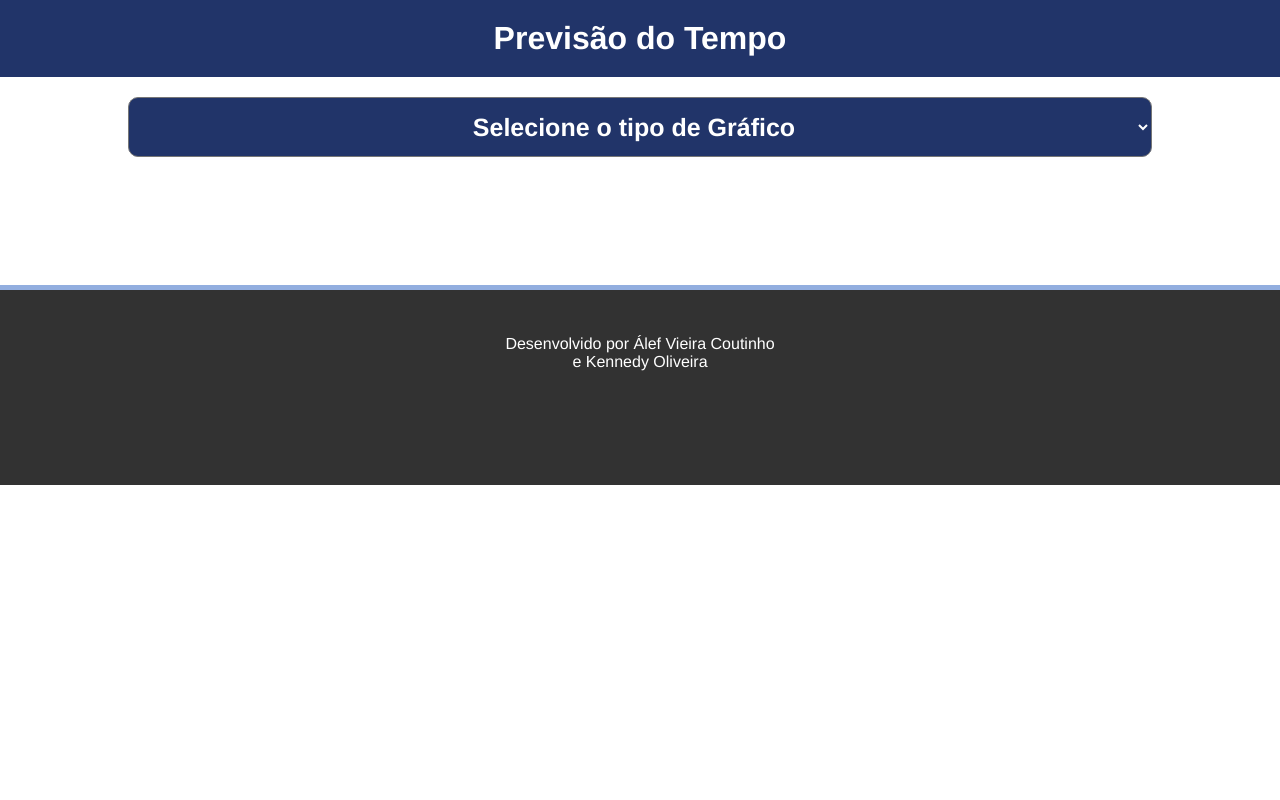
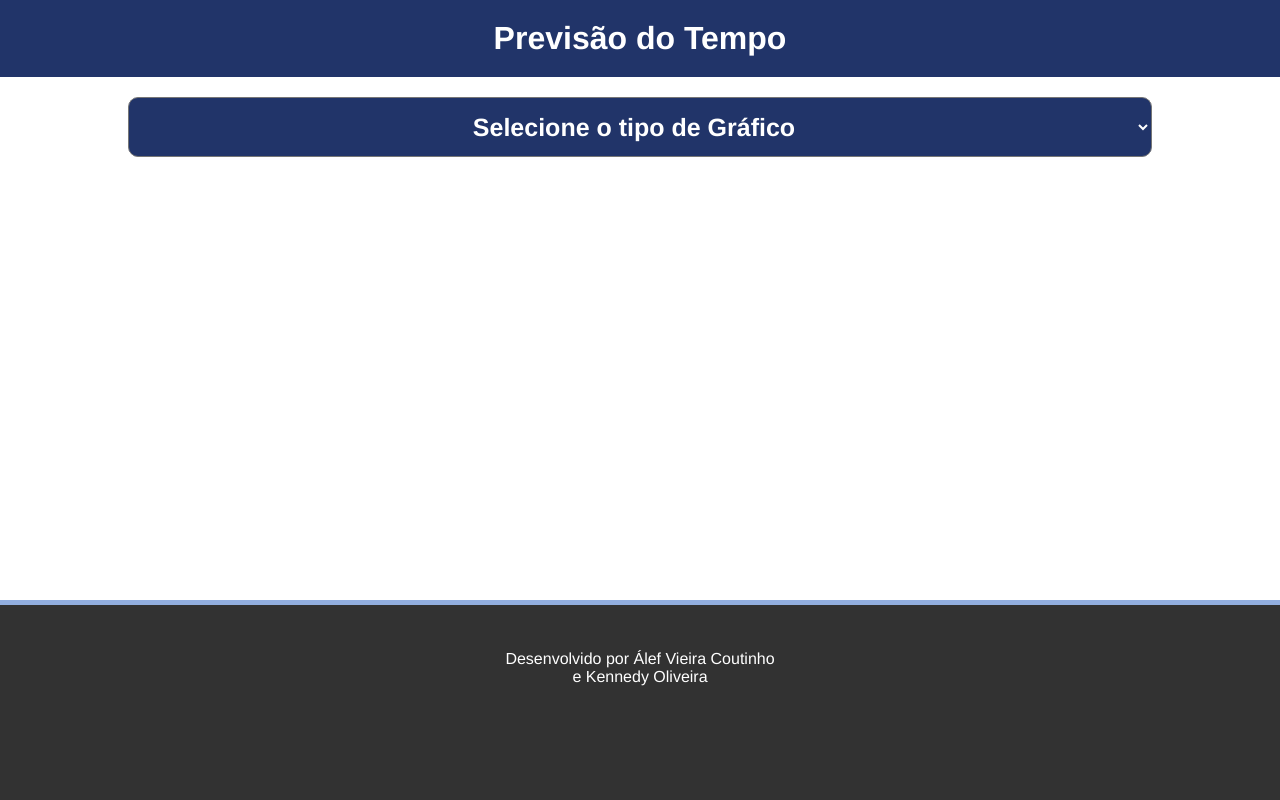
Before and after one commit to alefvieira/Projeto_de_Previsao_do_Tempo, a Flask app: template templates/secao_graficos.html in a window 1280 px wide. Run offline with Flask 2, Linux system fonts and the light colour scheme; the template is opened without the code that fills it, so the values that code supplies are empty.

Commit message:
correção do footer, colocando no final da pagina

```diff
--- a/app.py
+++ b/app.py
@@ -2,7 +2,7 @@ from flask import Flask, render_template, request
 import comandos_BD
 import requests
 app = Flask(__name__)
-
+import requests
 
 @app.route('/')
 def index():
--- a/static/css/style.css
+++ b/static/css/style.css
@@ -7,6 +7,11 @@
 html,body{
     height: 100%;
 }
+body{
+    display: flex;
+    flex-direction: column;
+}
+
 .container{
     padding: 10px 15% ;
 
@@ -103,8 +108,12 @@ h2.regiao_capitais{
     text-align: center;
     padding: 50px 0 ;
 }
+main{
+    flex: 1 0 auto;
+}
 /* rodapé */
 footer{
+    flex-shrink: 0;
     width: 100%;
     height: 200px;
     font-weight: 300;
@@ -145,6 +154,7 @@ footer.container{
     margin-top: 10%;
 }
 #select_grafic{
+    margin-bottom: 20px;
     text-decoration: none;
     background-color: #213469;
     color: white;
--- a/templates/secao_graficos.html
+++ b/templates/secao_graficos.html
@@ -12,7 +12,8 @@
 <body class="cor-fundo">
 
     <header class="container" ><h1><a href="/">Previsão do Tempo</a></h1></header>
-    <section class="sec_um">
+    <main>
+        <section class="sec_um">
             <select name="Selecao_graficos" id="select_grafic">
                 <option  value="0">Selecione o tipo de Gráfico</option>
                 <!-- <option  value="pressao">Pressão</option> -->
@@ -21,10 +22,11 @@
                 <!-- <option  value="vento_dir">Venta Dir</option>
                 <option  value="vento_int">Vento Int</option> -->
             </select>
-    </section>
-    <!-- SEÇÃO QUE VAI FICAR AS IMAGENS -->
-    <section class="sec_dois">
-    </section>
+        </section>
+        <!-- SEÇÃO QUE VAI FICAR AS IMAGENS -->
+        <section class="sec_dois">
+        </section>
+    </main>
 
     <footer class="container posicao-footer">
 
```
Also changed, not shown: static/conteudo_secao.json (+1 -1 lines), previsao_tempo copy.db (added), previsao_tempo.db.
